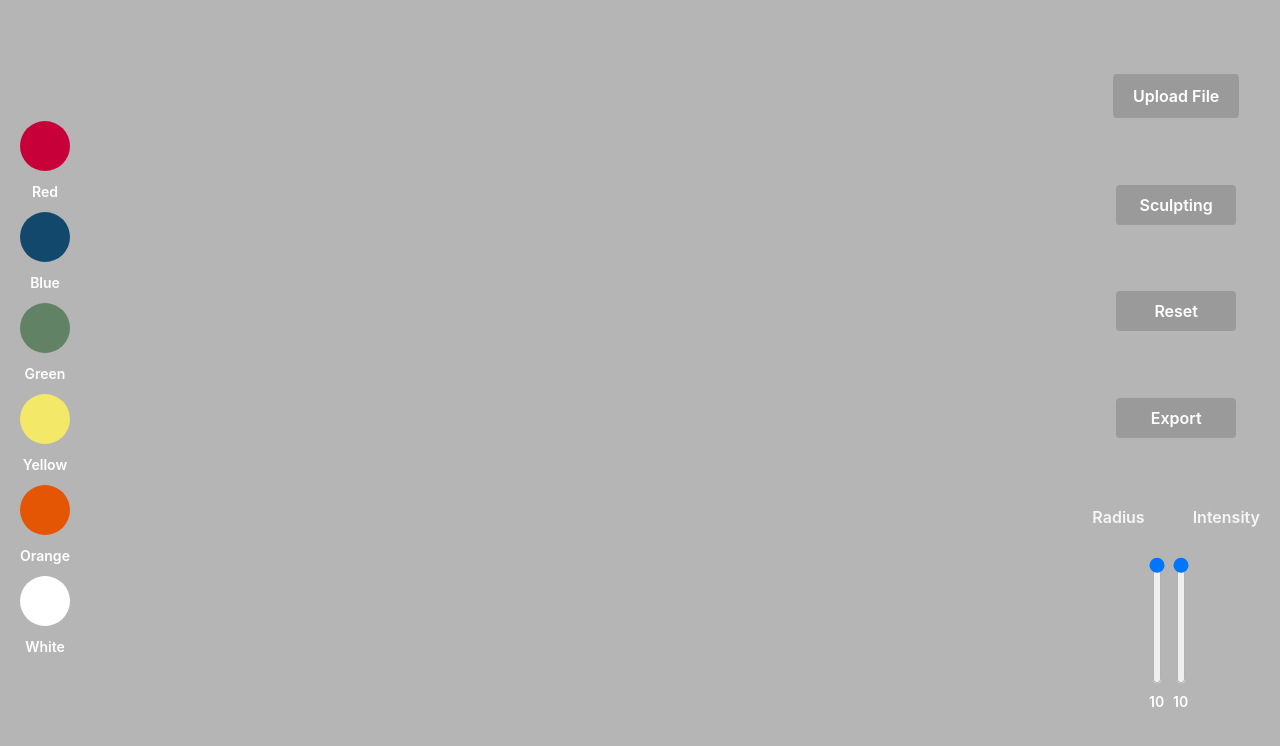
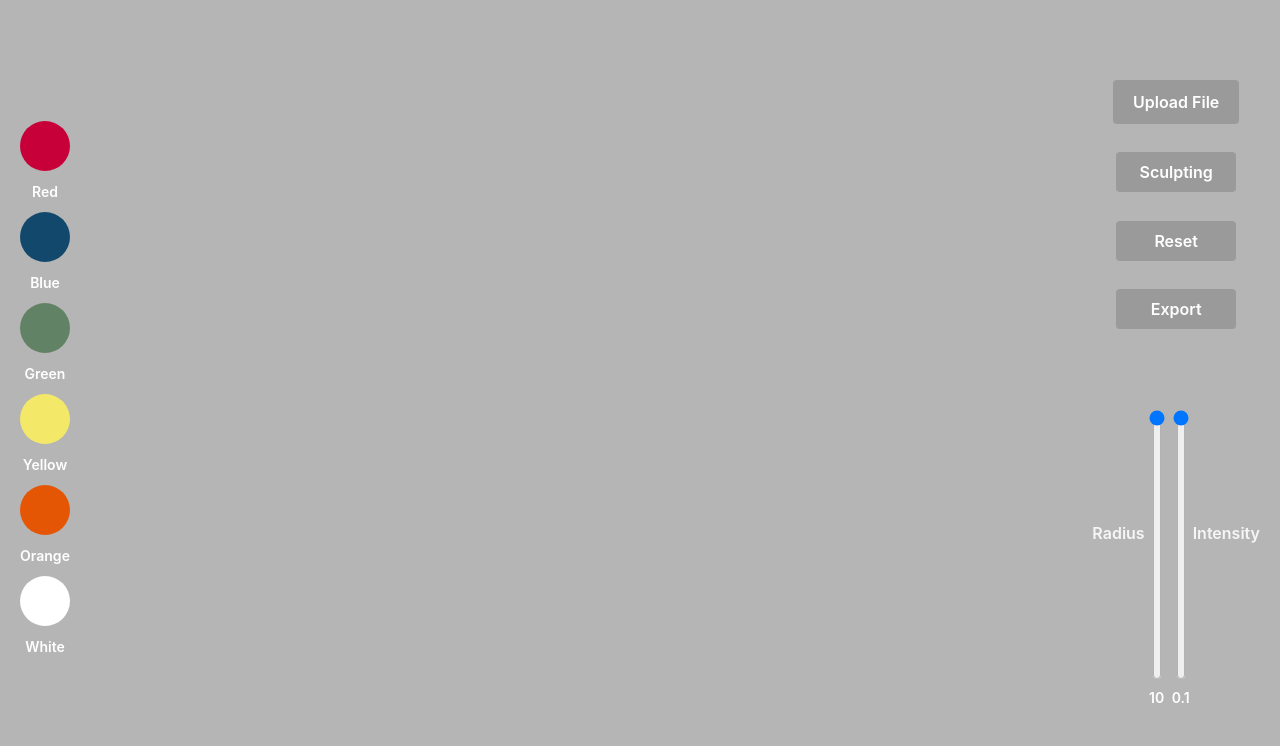
Before and after one commit to AimenEllahi/karls, a website built with Vite: page index.html in a window 1280 px wide. Built offline with nearby package versions, Linux system fonts and the light colour scheme; files whose address does not match are found by name.

Commit message:
fixed ui

```diff
--- a/collectTriangles.js
+++ b/collectTriangles.js
@@ -54,7 +54,7 @@ const params = {
   matcap: "Clay",
   size: 10,
   brush: "clay",
-  intensity: 1,
+  intensity: 0.1,
   maxSteps: 10,
   invert: false,
   symmetrical: false,
--- a/index.html
+++ b/index.html
@@ -110,12 +110,12 @@
               type="range"
               orient="vertical"
               class="vertical-slider vertical-slider-intensity"
-              min="10"
-              value="10"
-              max="100"
-              step="1"
+              min="0.1"
+              value="0.1"
+              max="1"
+              step="0.1"
             />
-            <div class="slider-value slider-value-intensity">10</div>
+            <div class="slider-value slider-value-intensity">0.1</div>
           </div>
           <span>Intensity</span>
         </div>
--- a/style.css
+++ b/style.css
@@ -86,11 +86,12 @@ canvas {
   z-index: 1;
   display: flex;
   flex-direction: column;
-  justify-content: space-between;
+  justify-content: space-around;
   align-items: center;
 }
 
 .slider-container {
+  height: 300px;
   display: flex;
   flex-direction: column;
   flex: 2;
@@ -107,7 +108,7 @@ canvas {
 /* Style for vertical slider */
 .vertical-slider {
   width: 20px;
-  height: 80%;
+  height: 100%;
   orientation: vertical;
   transform: rotate(180deg);
   -webkit-appearance: slider-vertical;
@@ -211,6 +212,8 @@ button:focus-visible {
 .slider-group {
   display: flex;
   flex-direction: row;
+  justify-content: center;
+  align-items: center;
 }
 
 @media screen and (max-width: 600px) {
```
